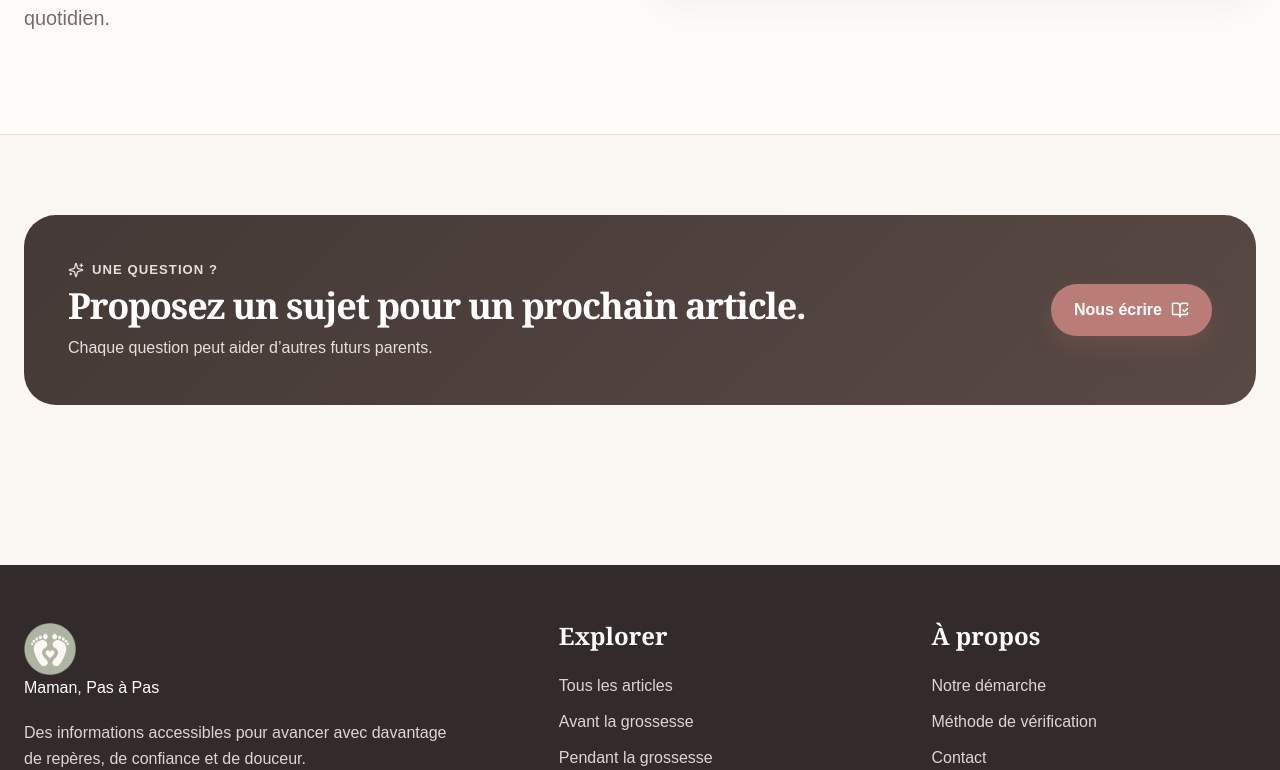
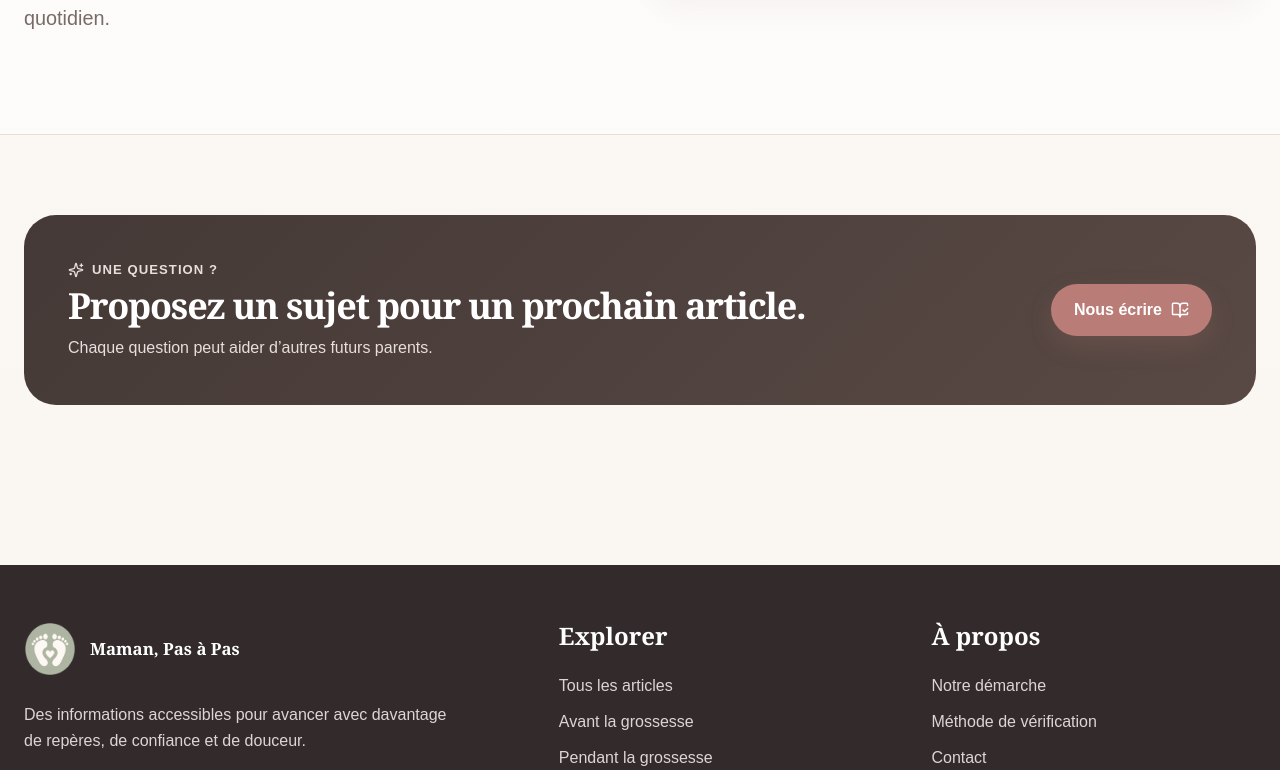
Before and after one commit to Yelenna04/maman-pas-a-pas, a Next.js app: page / in a window 1280 px wide. Shown: the part 3506-4276 px from the top of the page. Built offline with nearby package versions, Linux system fonts and the light colour scheme.

Commit message:
Add files via upload

```diff
--- a/app/globals.css
+++ b/app/globals.css
@@ -850,3 +850,35 @@ input:focus, textarea:focus, select:focus { outline: 3px solid rgba(203,146,142,
     flex-basis: 44px;
   }
 }
+
+/* === Logo du pied de page === */
+
+.footer-brand {
+  display: inline-flex;
+  align-items: center;
+  gap: 14px;
+  font-family: Georgia, "Times New Roman", serif;
+  font-size: 1.05rem;
+  font-weight: 700;
+  color: white;
+  text-decoration: none;
+}
+
+.footer-logo-icon {
+  display: block;
+  width: 52px;
+  height: 52px;
+  flex: 0 0 52px;
+  object-fit: contain;
+  background: transparent;
+  border: 0;
+  box-shadow: none;
+}
+
+@media (max-width: 600px) {
+  .footer-logo-icon {
+    width: 46px;
+    height: 46px;
+    flex-basis: 46px;
+  }
+}
```
